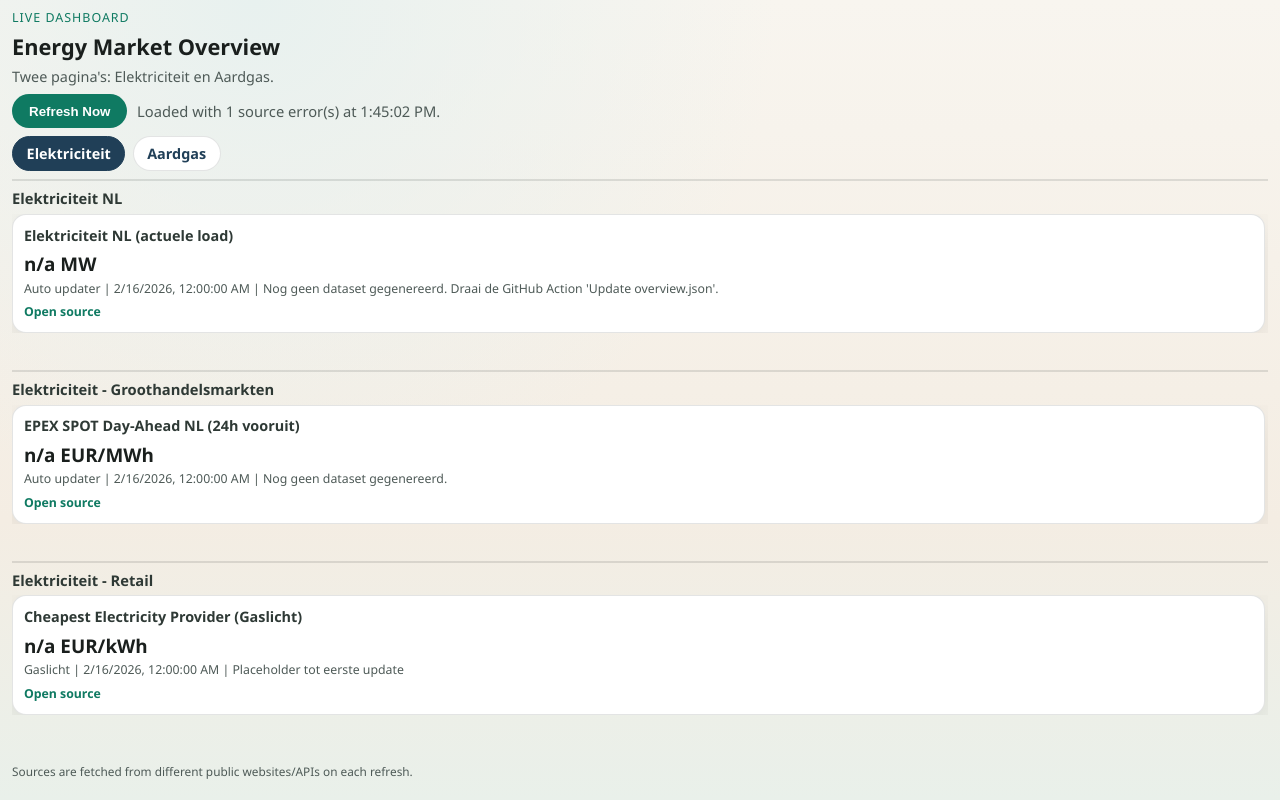
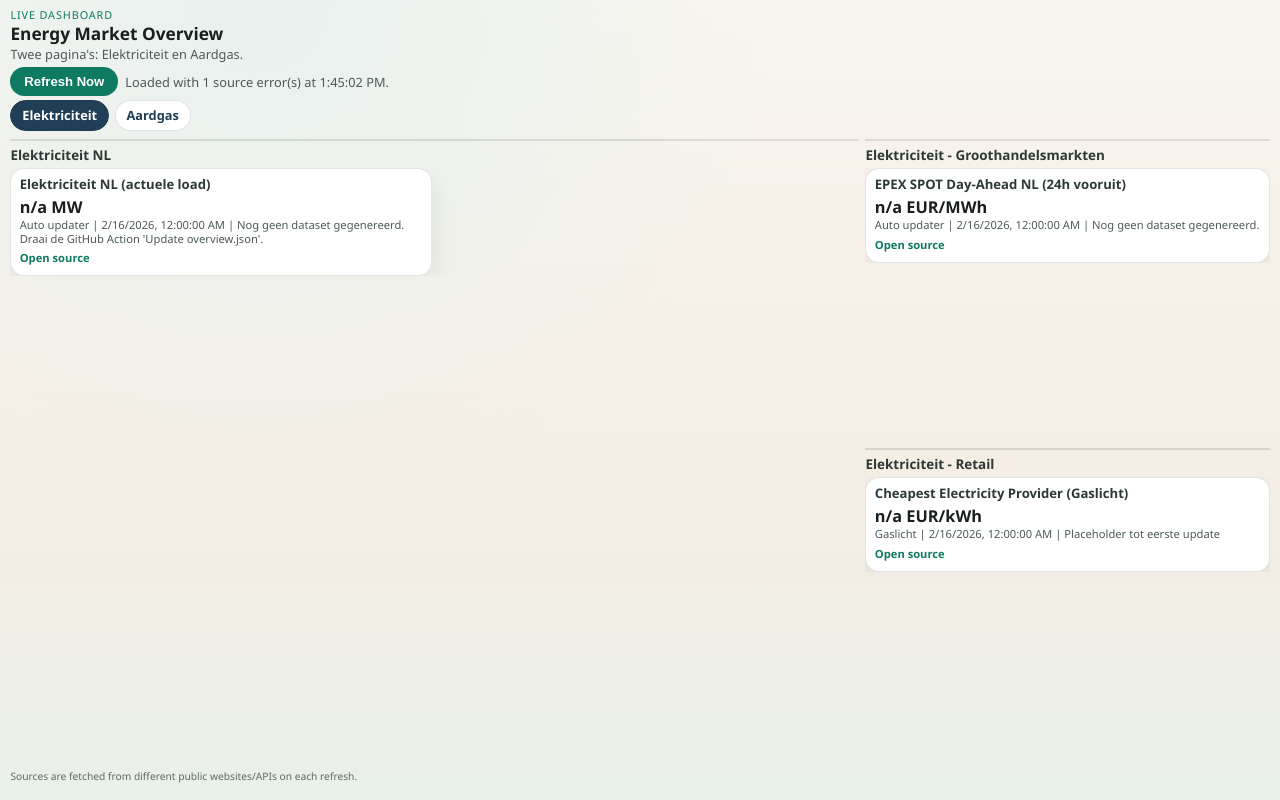
Before and after one commit to Snarfia/energy-overview, a website: page static/index.html in a window 1280 px wide. Drawn offline with Linux system fonts and the light colour scheme.

Commit message:
Refactor dashboard into 16:9 no-scroll layout for gas and electricity views

```diff
--- a/static/index.html
+++ b/static/index.html
@@ -28,11 +28,11 @@
           <h2 class="block-title">Elektriciteit NL</h2>
           <div id="electricityDemandCards" class="cards"></div>
         </section>
-        <section class="block">
+        <section class="block block-wholesale">
           <h2 class="block-title">Elektriciteit - Groothandelsmarkten</h2>
           <div id="electricityWholesaleCards" class="cards"></div>
         </section>
-        <section class="block">
+        <section class="block block-retail">
           <h2 class="block-title">Elektriciteit - Retail</h2>
           <div id="electricityRetailCards" class="cards"></div>
         </section>
@@ -43,11 +43,11 @@
           <h2 class="block-title">Aardgas NL</h2>
           <div id="gasDemandCards" class="cards"></div>
         </section>
-        <section class="block">
+        <section class="block block-wholesale">
           <h2 class="block-title">Aardgas - Groothandelsmarkten</h2>
           <div id="gasWholesaleCards" class="cards"></div>
         </section>
-        <section class="block">
+        <section class="block block-retail">
           <h2 class="block-title">Aardgas - Retail</h2>
           <div id="gasRetailCards" class="cards"></div>
         </section>
--- a/static/styles.css
+++ b/static/styles.css
@@ -29,9 +29,9 @@ body {
 }
 
 .page {
-  width: min(1600px, 100vw);
+  width: min(1700px, 100vw);
   margin: 0 auto;
-  padding: 0.55rem 0.75rem;
+  padding: 0.45rem 0.65rem;
   height: 100vh;
   display: grid;
   grid-template-rows: auto 1fr auto;
@@ -39,14 +39,14 @@ body {
   overflow: hidden;
 }
 
-.hero h1 { margin: 0; font-size: clamp(1.25rem, 1.7vw, 1.85rem); }
-.eyebrow { text-transform: uppercase; font-size: 0.78rem; letter-spacing: 0.08em; color: var(--accent); margin: 0 0 0.4rem; }
-.subtitle { margin: 0.35rem 0 0; color: var(--muted); font-size: 0.9rem; }
+.hero h1 { margin: 0; font-size: clamp(1.05rem, 1.35vw, 1.45rem); line-height: 1.08; }
+.eyebrow { text-transform: uppercase; font-size: 0.68rem; letter-spacing: 0.08em; color: var(--accent); margin: 0 0 0.2rem; }
+.subtitle { margin: 0.18rem 0 0; color: var(--muted); font-size: 0.8rem; line-height: 1.2; }
 
 .actions {
-  margin-top: 0.5rem;
+  margin-top: 0.3rem;
   display: flex;
-  gap: 0.6rem;
+  gap: 0.45rem;
   align-items: center;
   flex-wrap: wrap;
 }
@@ -56,18 +56,19 @@ button {
   background: var(--accent);
   color: white;
   border-radius: 999px;
-  padding: 0.55rem 1rem;
+  padding: 0.38rem 0.8rem;
   font-weight: 700;
   cursor: pointer;
+  font-size: 0.82rem;
 }
 
 button:hover { filter: brightness(1.05); }
-#status { margin: 0; font-size: 0.92rem; color: var(--muted); }
+#status { margin: 0; font-size: 0.8rem; color: var(--muted); }
 
 .page-tabs {
-  margin-top: 0.45rem;
+  margin-top: 0.25rem;
   display: flex;
-  gap: 0.45rem;
+  gap: 0.35rem;
 }
 
 .tab-btn {
@@ -78,10 +79,10 @@ button:hover { filter: brightness(1.05); }
   color: var(--accent-2);
   border: 1px solid var(--line);
   border-radius: 999px;
-  padding: 0.45rem 0.85rem;
+  padding: 0.33rem 0.68rem;
   text-decoration: none;
   font-weight: 700;
-  font-size: 0.9rem;
+  font-size: 0.8rem;
 }
 
 .tab-btn.active {
@@ -94,27 +95,52 @@ button:hover { filter: brightness(1.05); }
 .page-panel { display: none; }
 .page-panel.active {
   display: grid;
-  grid-template-rows: repeat(3, minmax(0, 1fr));
-  gap: 0.5rem;
+  grid-template-columns: minmax(0, 2.1fr) minmax(300px, 1fr);
+  grid-template-rows: minmax(0, 1fr) minmax(0, 1fr);
+  gap: 0.4rem;
   min-height: 0;
 }
 
 .block {
   border-top: 2px solid var(--line);
-  padding-top: 0.45rem;
+  padding-top: 0.32rem;
   min-height: 0;
   display: flex;
   flex-direction: column;
 }
-.block-title { margin: 0 0 0.35rem; font-size: 0.92rem; color: #2e3935; }
+.block-title { margin: 0 0 0.25rem; font-size: 0.84rem; color: #2e3935; }
+
+.block-demand {
+  grid-column: 1;
+  grid-row: 1 / span 2;
+}
+
+.block-wholesale {
+  grid-column: 2;
+  grid-row: 1;
+}
+
+.block-retail {
+  grid-column: 2;
+  grid-row: 2;
+}
 
 .cards {
   display: grid;
-  grid-template-columns: repeat(auto-fit, minmax(220px, 1fr));
-  gap: 0.5rem;
+  grid-template-columns: repeat(auto-fit, minmax(205px, 1fr));
+  gap: 0.38rem;
   min-height: 0;
-  overflow: auto;
-  padding-right: 0.2rem;
+  overflow: hidden;
+  padding-right: 0;
+}
+
+.block-demand .cards {
+  grid-template-columns: repeat(2, minmax(0, 1fr));
+}
+
+.block-wholesale .cards,
+.block-retail .cards {
+  grid-template-columns: 1fr;
 }
 
 .card {
@@ -122,29 +148,29 @@ button:hover { filter: brightness(1.05); }
   border: 1px solid var(--line);
   border-radius: 14px;
   box-shadow: var(--shadow);
-  padding: 0.68rem;
+  padding: 0.52rem;
   min-height: 0;
   overflow: hidden;
 }
 
 .card.card-wide { grid-column: 1 / -1; }
-.card-title { margin: 0; font-size: 0.9rem; color: #2e3935; }
-.card-value { margin: 0.42rem 0 0.2rem; font-size: 1.18rem; font-weight: 700; }
-.card-meta { margin: 0; color: var(--muted); font-size: 0.77rem; line-height: 1.25; }
-.card-source { display: inline-block; margin-top: 0.45rem; color: var(--accent); text-decoration: none; font-weight: 600; font-size: 0.77rem; }
+.card-title { margin: 0; font-size: 0.82rem; color: #2e3935; line-height: 1.2; }
+.card-value { margin: 0.3rem 0 0.15rem; font-size: 1.02rem; font-weight: 700; line-height: 1.12; }
+.card-meta { margin: 0; color: var(--muted); font-size: 0.7rem; line-height: 1.18; }
+.card-source { display: inline-block; margin-top: 0.33rem; color: var(--accent); text-decoration: none; font-weight: 600; font-size: 0.7rem; }
 .card-source:hover { text-decoration: underline; }
 
 .dayahead-chart,
 .flow-map,
 .gas-flow-map {
-  margin-top: 0.45rem;
+  margin-top: 0.28rem;
   width: 100%;
-  min-height: 150px;
-  height: min(21vh, 210px);
+  min-height: 125px;
+  height: min(24vh, 220px);
   height: auto;
   display: block;
   border-top: 1px solid var(--line);
-  padding-top: 0.35rem;
+  padding-top: 0.24rem;
 }
 
 .mix-embed {
@@ -198,14 +224,14 @@ button:hover { filter: brightness(1.05); }
 .gas-flow-note { fill: var(--muted); font-size: 13px; }
 
 .card-series {
-  margin-top: 0.45rem;
+  margin-top: 0.32rem;
   border-top: 1px solid var(--line);
-  padding-top: 0.35rem;
-  max-height: min(16vh, 160px);
-  overflow: auto;
+  padding-top: 0.25rem;
+  max-height: none;
+  overflow: visible;
 }
 
-.card-series-row { font-size: 0.76rem; color: var(--muted); line-height: 1.22; padding: 0.09rem 0; }
+.card-series-row { font-size: 0.68rem; color: var(--muted); line-height: 1.16; padding: 0.06rem 0; }
 .card-series-label { display: block; white-space: nowrap; overflow: hidden; text-overflow: ellipsis; }
 .card-series-bar-wrap { display: block; margin-top: 0.18rem; width: 100%; background: rgba(15, 122, 98, 0.12); border-radius: 999px; height: 6px; }
 .card-series-bar { display: block; height: 6px; border-radius: 999px; background: var(--accent); }
@@ -219,7 +245,7 @@ button:hover { filter: brightness(1.05); }
 .pie-legend-dot { width: 10px; height: 10px; border-radius: 999px; display: inline-block; }
 .pie-legend-text { white-space: nowrap; overflow: hidden; text-overflow: ellipsis; }
 
-.footnote { margin-top: 0; color: var(--muted); font-size: 0.74rem; }
+.footnote { margin-top: 0; color: var(--muted); font-size: 0.64rem; opacity: 0.9; }
 
 html.mode-landscape,
 html.mode-landscape body {
@@ -309,7 +335,17 @@ html.mode-widget .mix-embed {
     grid-template-rows: auto auto auto;
   }
   .page-panel.active {
+    grid-template-columns: 1fr;
     grid-template-rows: auto;
+  }
+  .block-demand,
+  .block-wholesale,
+  .block-retail {
+    grid-column: auto;
+    grid-row: auto;
+  }
+  .block-demand .cards {
+    grid-template-columns: 1fr;
   }
   .cards { grid-template-columns: 1fr; }
 }
```
Also changed, not shown: static/elektriciteit.html (+4 -4 lines), static/elektriciteit/index.html (+4 -4 lines), static/gas.html (+4 -4 lines), static/gas/index.html (+4 -4 lines).
